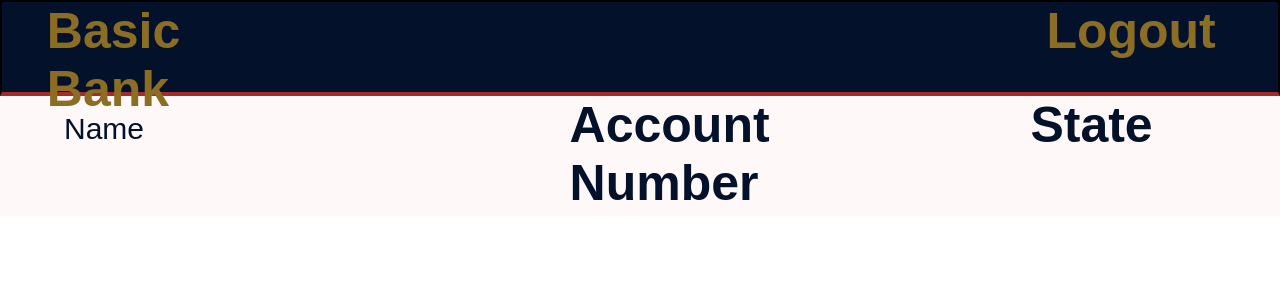
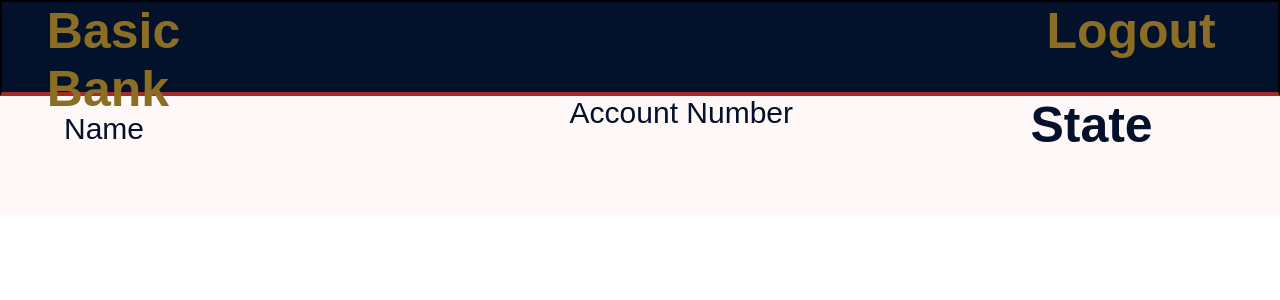
Before and after one commit to cyberstizz/basicbank, a React (Create React App) app: page /accounts in a window 1280 px wide. Shown: the top 300 px of the page. Built offline with nearby package versions, Linux system fonts and the light colour scheme.

Commit message:
changed font weight and size on account number

```diff
--- a/src/components/Accounts.css
+++ b/src/components/Accounts.css
@@ -46,8 +46,8 @@
 }
 
 .accountnumber{
-    font-size: 50px;
-    font-weight: bold;
+    font-size: 30px;
+    font-weight: 500;
     width: 40vw;
     color:rgb(3, 17, 42);
     margin-left: 20vw;
```
